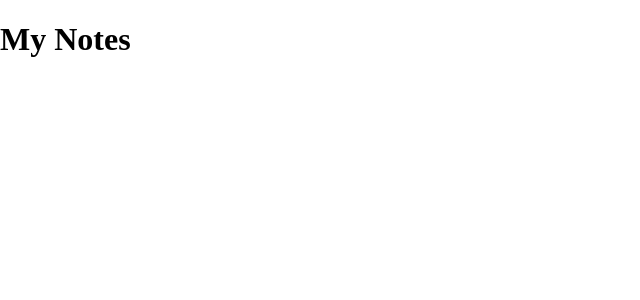
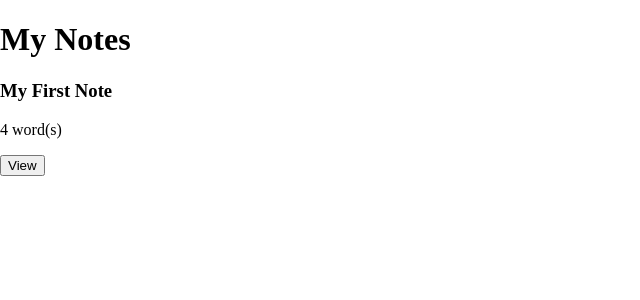
Before and after one commit to chasehoward85/cbt-full-stack-mern, a React (Create React App) app in the folder front-end/: page /notes in a window 1280 px wide. Shown: the top 300 px of the page, without its empty margins (0-640 px from the left). Built offline with nearby package versions, Linux system fonts and the light colour scheme.

Commit message:
Created NotesPage content

```diff
--- a/front-end/src/Routes.js
+++ b/front-end/src/Routes.js
@@ -3,6 +3,12 @@ import { BrowserRouter as Router, Switch, Route, Redirect } from 'react-router-d
 import { NotesPage } from './pages/NotesPage';
 import { NotesDetailPage } from './pages/NoteDetailPage';
 import { NotFoundPage } from './pages/NotFoundPage';
+
+const fakeNotes = [{
+	id: '123',
+	title: 'My First Note',
+	content: '*Hello my dear friends*'
+}];
 
 export const Routes = () => {
 	return (
@@ -12,7 +18,7 @@ export const Routes = () => {
 					<Redirect to="/notes" />
 				</Route>
 				<Route path="/notes" exact>
-					<NotesPage />
+					<NotesPage notes={fakeNotes} />
 				</Route>
 				<Route path="/notes/:noteId">
 					<NotesDetailPage />
--- a/front-end/src/pages/NotesPage.js
+++ b/front-end/src/pages/NotesPage.js
@@ -1,5 +1,24 @@
-export const NotesPage = () => {
+import { Link } from 'react-router-dom';
+
+const getWordCount = str => {
+	if(!str) return 0;
+
+	return str.split(' ').length;
+}
+
+export const NotesPage = ({ notes }) => {
 	return (
+		<>
 		<h1>My Notes</h1>
+		{notes.map(notes => (
+			<div key={notes.id}>
+				<h3>{notes.title}</h3>
+				<p>{getWordCount(notes.content)} word(s)</p>
+				<Link to={`/notes/${notes.id}`}>
+					<button>View</button>
+				</Link>
+			</div>
+		))}
+		</>
 	);
 }
```
